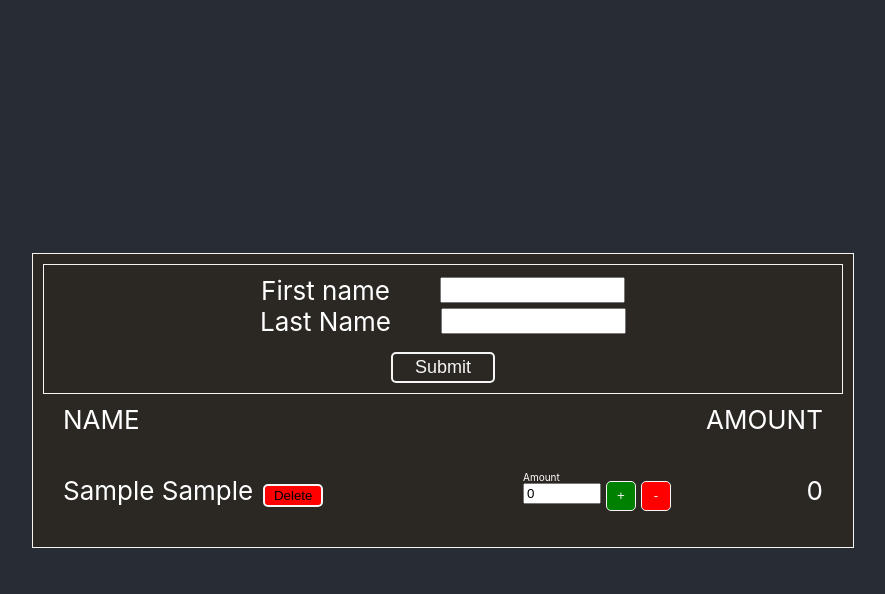
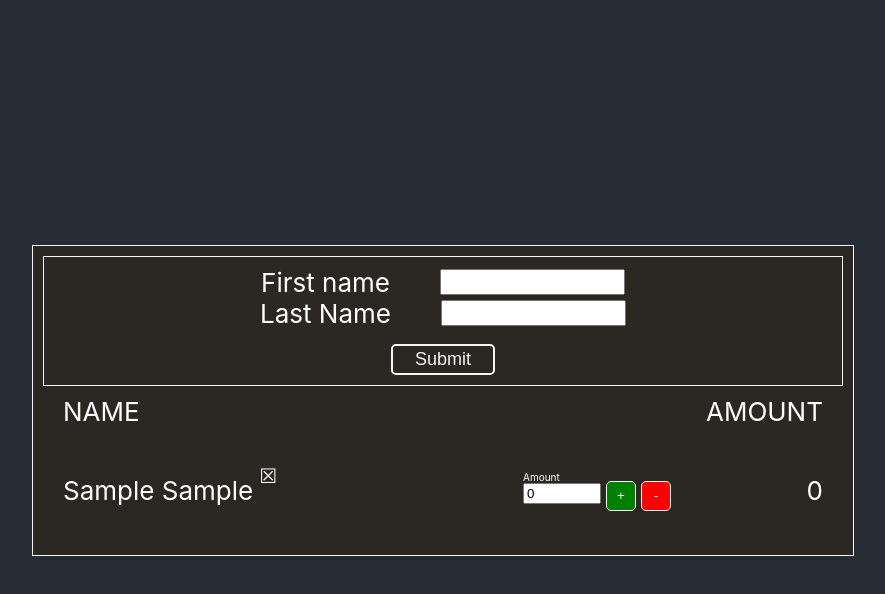
Before and after one commit to airidasju/react-assignements, a React (Create React App) app: page / in a window 1280 px wide. Both pictures are taken after typing "Sample", "Sample" into the empty fields and a click on the button "Submit". Shown: the top 594 px of the page, without its empty margins (197-1082 px from the left). Built offline with nearby package versions, Linux system fonts and the light colour scheme.

Commit message:
delete user pop up

```diff
--- a/src/Amount.jsx
+++ b/src/Amount.jsx
@@ -1,4 +1,4 @@
-import { useState, useEffect } from 'react';
+import { useState } from 'react';
 import InsufficientPop from './InsufficientPop';
 
 function Amount({ person, setPerson }) {
--- a/src/App.scss
+++ b/src/App.scss
@@ -131,16 +131,41 @@ ul {
   display: flex;
   justify-content: center;
   align-items: center;
+  position: relative;
 }
 
 .remove-user {
-  background-color: red;
-  border: 2px whitesmoke solid;
-  padding: 2px;
-  margin-left: 10px;
-  margin-top: 10px;
-  width: 60px;
+  font-size: 20px;
+  background-color: rgb(43, 40, 35);
+  border: none;
+  color: whitesmoke;
+  display: flex;
+  margin-bottom: 30px;
+}
+
+.del-confirm {
+  position: relative;
+  display: flex;
+  flex-direction: column;
+  align-items: center;
+  gap: 5px;
+  padding: 10px;
+  font-size: 15px;
+  left: -25px;
+  bottom: 40px;
+  background-color: rgb(247, 161, 161);
+  border-radius: 10px;
+}
+
+.del-confirmBtn {
+  color: whitesmoke;
+  border: 1px whitesmoke solid;
+  padding: 5px;
   border-radius: 5px;
-  display: flex;
-  justify-content: center;
+  &.accept {
+    background-color: green;
+  }
+  &.deny {
+    background-color: red;
+  }
 }
--- a/src/ContactList.jsx
+++ b/src/ContactList.jsx
@@ -1,6 +1,7 @@
 import Amount from './Amount';
 import NotEmptyPop from './NotEmptyPop';
 import { useState } from 'react';
+import DelConfirm from './DelConfirm';
 
 function List({ person, setPerson }) {
 
@@ -17,6 +18,14 @@ function List({ person, setPerson }) {
   };
 
 
+  const [delConfirm, setDelConfirm] = useState(false);
+
+
+  const handleDelConfirm = (el) => {
+    console.log(el)
+    setDelConfirm(true);
+  };
+
   return (
     <ul>
       {person.map((p) => (
@@ -27,12 +36,15 @@ function List({ person, setPerson }) {
               className='remove-user'
               onClick={() =>
                 p.balance < 1
-                  ? setPerson((pers) => pers.filter((pers) => pers.id !== p.id))
+                  ? handleDelConfirm(p)
                   : handleNotEmpty()
               }
             >
-              Delete
+              &#9746;
             </button>
+            {
+              delConfirm ? <DelConfirm setPerson={setPerson} setDelConfirm={setDelConfirm} p={p}></DelConfirm> : null
+            }
           </div>
           <Amount person={p}></Amount>
           {
--- /dev/null
+++ b/src/DelConfirm.jsx
@@ -0,0 +1,24 @@
+function DelConfirm({setPerson, setDelConfirm, p}) {
+
+    const delHandler = (el) => {
+        setPerson((pers) => pers.filter((pers) => pers.id !== el.id));
+        console.log(el)
+        setDelConfirm(false);
+    }
+
+    return (
+        <>
+
+            <div className='del-confirm'>
+                <span>Are you sure?</span>
+                <div style={{display: 'flex', gap: "5px"}}>
+                    <button className='del-confirmBtn accept' onClick={() => delHandler(p)}>Yes</button>
+                    <button className='del-confirmBtn deny' onClick={() => setDelConfirm(false)}>No</button>
+                </div>
+            </div>
+        </>
+
+    )
+  }
+
+  export default DelConfirm;
```
